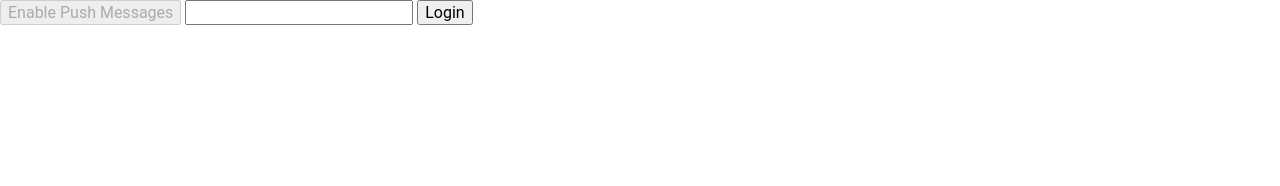
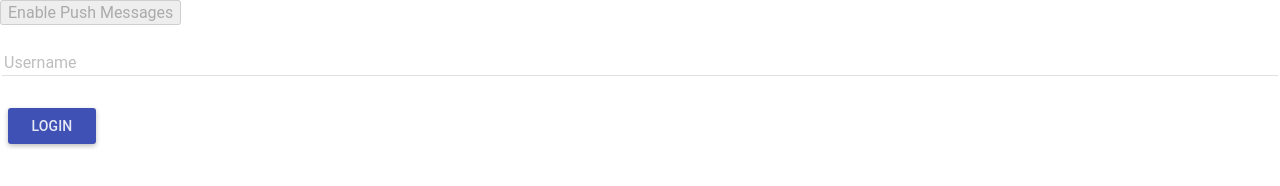
Before and after one commit to kmathur7/chat-app, a website: page public/index.html in a window 1280 px wide. Drawn offline with Linux system fonts and the light colour scheme; no server answers; a web font is replaced by a local one.

Commit message:
adding material design UI

```diff
--- a/public/index.html
+++ b/public/index.html
@@ -14,17 +14,16 @@
 
 
 
-<div data-ng-controller="ChatController">
-
-
-<div ng-show="!logi" flex>
-	<button class="js-push-button" disabled>Enable Push Messages</button>
-	<input type="text" ng-model="username" />
-	<button ng-click="login()">Login</button>
-</div>
-<div ng-show="logi" flex>
-
-	<md-content flex layout-fill layout="column"> <!-- this is what I change -->
+<div data-ng-controller="ChatController" layout="column">
+	<md-content ng-show="!logi">
+		<button class="js-push-button" disabled>Enable Push Messages</button>
+		<md-input-container>
+			<label>Username</label>
+			<input type="text" ng-model="username" md-detect-hidden="true" />
+		</md-input-container>
+		<md-button class="md-raised md-primary"ng-click="login()">Login</md-button>
+	</md-content>
+	<md-content layout-padding ng-show="logi"> <!-- this is what I change -->
 
       	<md-list>
   			<md-list-item class="md-2-line" ng-repeat="message in messages track by $index">
@@ -35,28 +34,31 @@
   			</md-list-item>
 		</md-list>
 
-		<md-content class="chatbox" layout="row">
 
 
-			<div flex>
+
+    </md-content>
+  	<md-content layout="row" layout-wrap ng-show="logi">
+
+
+			<div flex="90" flex-md="80" flex-sm="70">
 				<md-input-container>
   					<label>Enter Message</label>
   					<input ng-model="chatmessage" md-detect-hidden="true"></input>
 	  			</md-input-container>
+			</div>
 
-			</div>
-			<div flex>
-				<md-button class="md-raised md-primary" ng-click="sendMessage()"> Send </md-button>
-			</div>
-		</md-content>
+	  		<div flex="10" flex-md="20" flex-sm="30">
+	  			<md-button class="md-raised md-primary" ng-click="sendMessage()"> Send </md-button>
+	  		</div>
 
 
 
-    </md-content>
+	</md-content>
 
 
 </div>
-</div>
+
 
 
 
```
